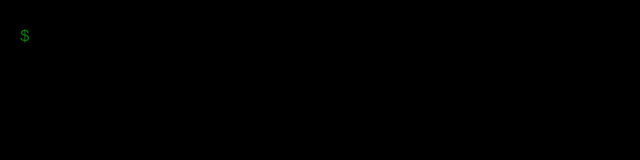
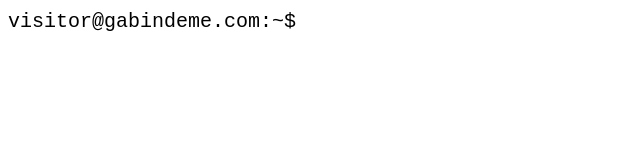
Before and after one commit to Onibagg/Onibagg, a plain HTML site: page terminal.html in a window 1280 px wide. Shown: the whole page, without its empty margins (0-640 px from the left). Drawn offline with Linux system fonts and the light colour scheme.

Commit message:
terminal v1
Only the help cpmmand is working. Very nice chnages made.
:smiley:

```diff
--- a/main.js
+++ b/main.js
@@ -1,40 +1,55 @@
-document.addEventListener('DOMContentLoaded', () => {
-    const terminal = document.getElementById('terminal');
-    const output = document.getElementById('output');
+function scrollToBottom() {
+    window.scrollTo({
+        top: document.body.scrollHeight,
+        behavior: 'smooth'
+    });
+}
 
-    function createInput() {
-        const inputLine = document.createElement('div');
-        inputLine.className = 'input-line';
-        const prompt = document.createElement('span');
-        prompt.textContent = '$ ';
-        prompt.className = 'prompt';
-        const input = document.createElement('input');
-        input.type = 'text';
-        input.className = 'terminal-input';
-        input.autofocus = true;
+const observer = new MutationObserver((mutations) => {
+    scrollToBottom(); // Scroll to bottom every time a mutation occurs
+});
 
-        input.addEventListener('keydown', function(event) {
-            if (event.key === 'Enter' && this.value.trim() !== '') {
-                handleCommand(this.value);
-                this.value = ''; // Clear the input
-            }
-        });
+observer.observe(document.body, {
+    childList: true, // direct children changes
+    subtree: true, // all descendants changes
+    characterData: true // text changes
+});
+// observer.disconnect();
 
-        inputLine.appendChild(prompt);
-        inputLine.appendChild(input);
-        output.prepend(inputLine); // Place new input at the top
-        input.focus();
+document.addEventListener('DOMContentLoaded', function() {
+    var inputArea = document.getElementById('inputArea');
+    inputArea.focus(); // Met le focus sur la textarea dès que le DOM est chargé
+});
+
+document.addEventListener('click', function(event) {
+    var inputArea = document.getElementById('inputArea');
+
+    // Vérifie si l'élément cliqué est la textarea ou pas
+    if (event.target !== inputArea) {
+        inputArea.focus();
     }
+}, false);
 
-    function handleCommand(command) {
-        const commandOutput = document.createElement('div');
-        commandOutput.textContent = `$ ${command}`;
-        output.prepend(commandOutput);
-        // Expand this function to handle different commands
-        const result = document.createElement('div');
-        result.textContent = `Command '${command}' executed.`; // Placeholder response
-        output.prepend(result);
+document.getElementById('inputArea').addEventListener('keydown', function(event) {
+    if (event.key === 'Enter') {
+        event.preventDefault(); // Empêche le retour à la ligne dans la textarea
+        var inputText = this.value.trim(); // Utilisez trim ici pour nettoyer l'entrée dès le départ
+
+        switch (inputText) {
+            case 'clear':
+                document.getElementById('output').innerHTML = ''; // Efface tout le contenu de la div
+                break;
+            case '':
+                document.getElementById('output').innerHTML += 'visitor@gabindeme.com:~$ ' + '<br>'; // Ajoute simplement une nouvelle ligne
+                break;
+            case 'help':
+                document.getElementById('output').innerHTML += 'visitor@gabindeme.com:~$ ' + inputText + '<p id="help_out">Available commands: clear, help<p>';
+                break;
+            default:
+                document.getElementById('output').innerHTML += 'visitor@gabindeme.com:~$ ' + inputText + '<br>' + `command not found: ${inputText}.<br>Type 'help' to view a list of available commands.<br>`;
+                break;
+        }
+
+        this.value = ''; // Efface le contenu de la textarea après l'envoi
     }
-
-    createInput(); // Initial call to create input
 });
--- a/terminal.css
+++ b/terminal.css
@@ -1,46 +1,35 @@
-body, html {
-    height: 100%;
-    margin: 0;
-    background-color: black;
-    color: green;
-    font-family: 'Courier New', monospace;
+#terminal {
+    cursor: text;
 }
 
-#terminal {
-    height: 100%;
-    display: flex;
-    flex-direction: column;
-    justify-content: flex-start; /* Align items to the top */
-    padding: 20px;
-    overflow: auto; /* Ensure terminal is scrollable */
+#inputArea {
+    outline: none;
 }
 
-#output {
-    white-space: pre-wrap;
-    min-height: 95%; /* Adjust based on your layout */
+span, #inputArea {
+    vertical-align: middle;
+    font-family: monospace;
+    font-size: 20px;
+
 }
 
-.input-line {
-    display: flex;
-    align-items: center;
-    width: 100%;
+#inputArea {
+    resize: none;
+    border: none;
+    margin-left: 9px;
+}
+#help_out {
+    color: black;
+    margin-left: 1%;
+    margin-top: 0%;
 }
 
-.prompt {
-    color: green;
-    user-select: none; /* prevents the prompt from being selected */
+body {
+    font-family: monospace;
+    font-size: 20px;
 }
 
-input[type="text"] {
-    flex: 1; /* takes up the rest of the line */
-    border: none;
-    background-color: black;
-    color: green;
-    font-size: 16px;
-    padding: 8px 0;
-    caret-color: green;
+span, #inputArea {
+    vertical-align: middle; /* Ajustez cette propriété si nécessaire, par exemple à 'top' */
+    display: inline-block; /* S'assurer que les éléments sont traités comme des blocs en ligne */
 }
-
-input[type="text"]:focus {
-    outline: none;
-}
--- a/terminal.html
+++ b/terminal.html
@@ -10,6 +10,7 @@
 <body>
     <div id="terminal">
         <div id="output"></div>
+        <span>visitor@gabindeme.com:~$</span><textarea id="inputArea" cols="30" rows="1"></textarea>
     </div>
     <script src="main.js"></script>
 </body>
```
